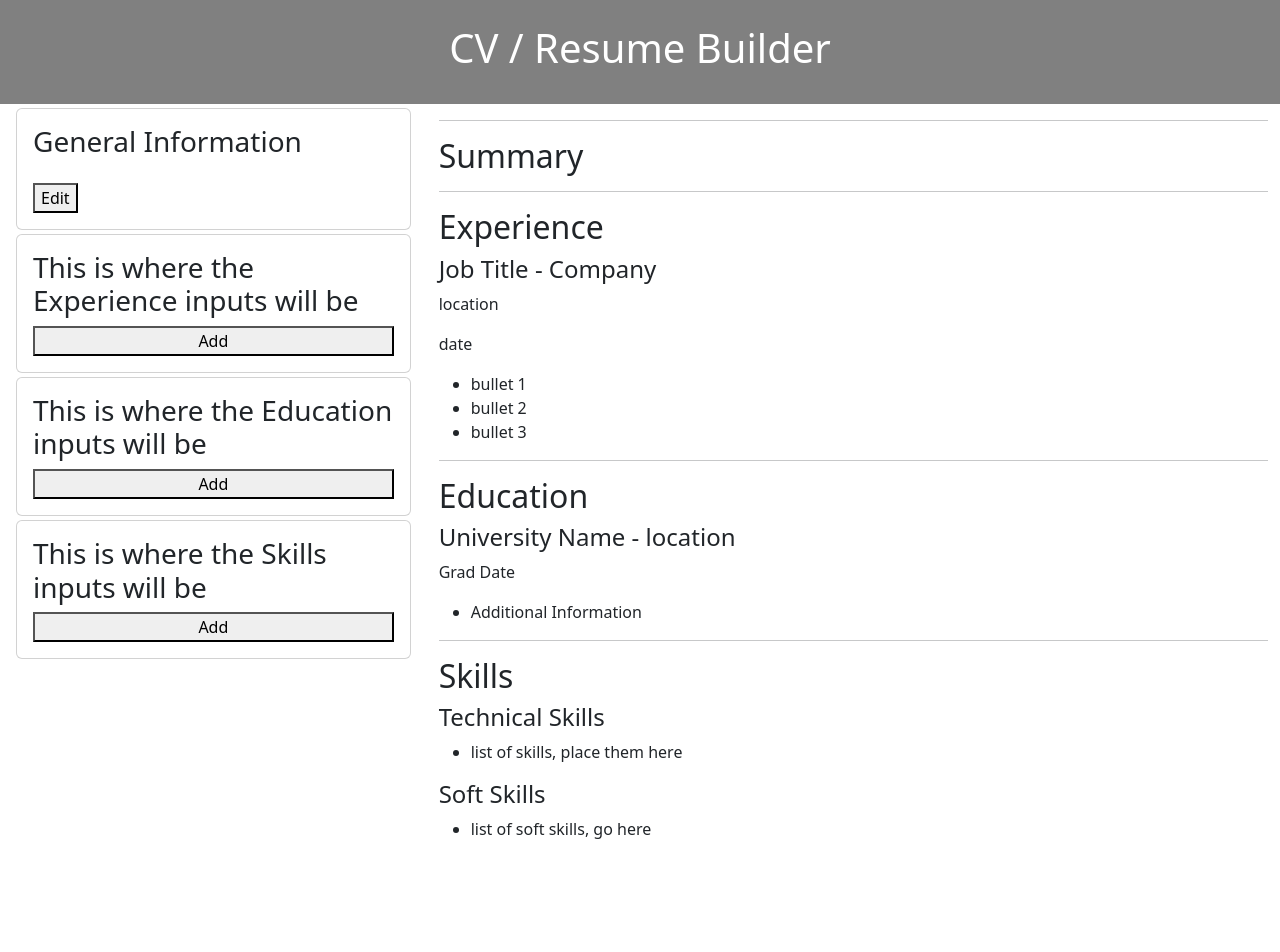
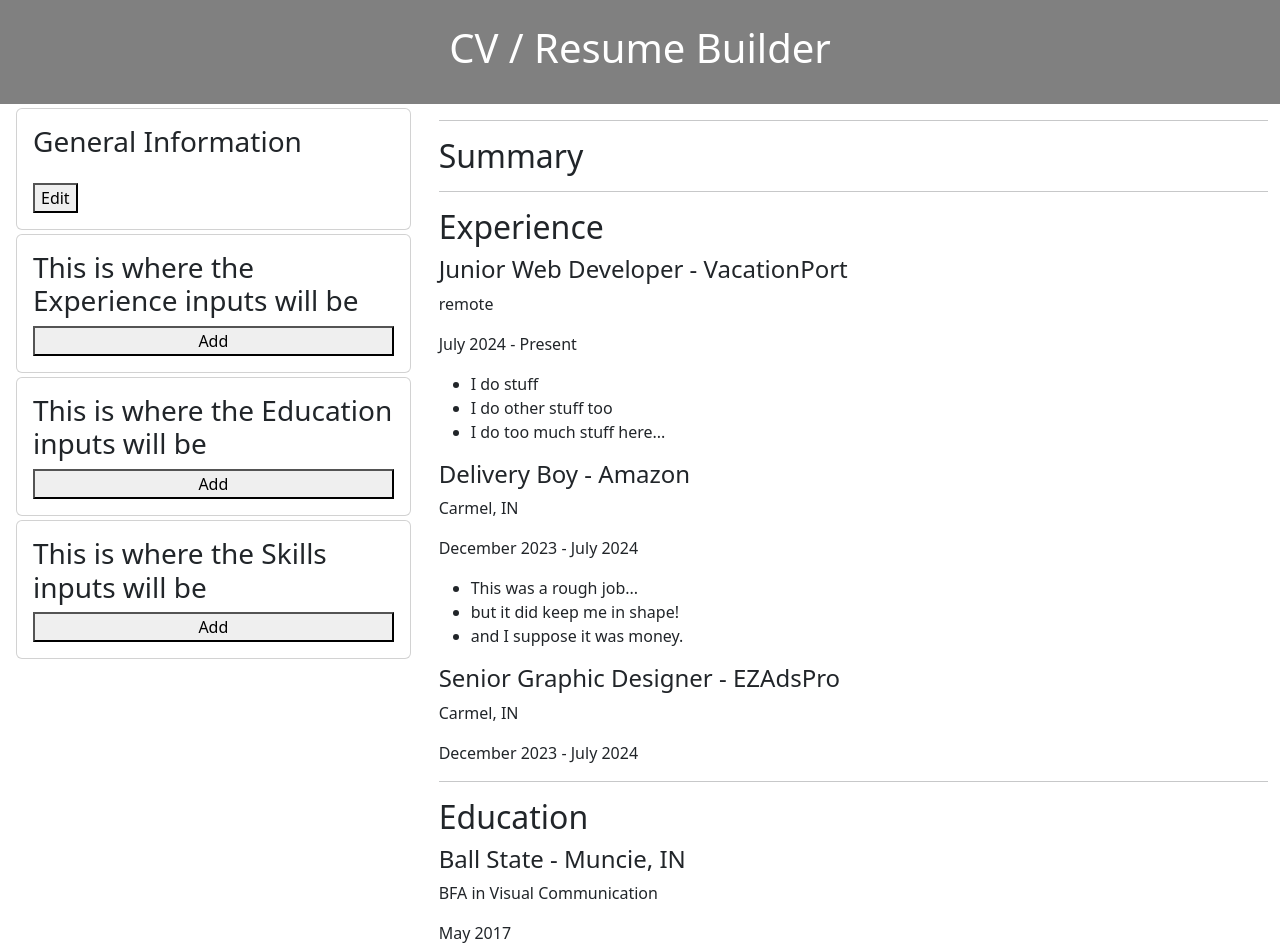
Before and after one commit to Bateeters/CVResumeBuilder, a React (Vite) app: page / in a window 1280 px wide. Shown: the top 952 px of the page. Before the commit the page ends 857 px from the top, so only its background shows below. Built offline with nearby package versions, Linux system fonts and the light colour scheme.

Commit message:
Experience and Education display sections linked to useState Object

```diff
--- a/src/App.jsx
+++ b/src/App.jsx
@@ -21,19 +21,51 @@ function App() {
     },
     education: [
       {
-        school: "",
-        degree: "",
-        specialization: "",
-        graduationDate: "",
+        school: "Ball State",
+        location: "Muncie, IN",
+        degree: "BFA",
+        specialization: "Visual Communication",
+        gradDate: "May 2017",
+        additional: [
+          "3.2 GPA",
+          "Minor in Marketing"
+        ]
       }
     ],
     experience: [
       {
-        company: "",
-        title: "",
-        startDate: "",
-        endDate: "",
-      }
+        company: "VacationPort",
+        title: "Junior Web Developer",
+        location: "remote",
+        startDate: "July 2024",
+        endDate: "Present",
+        additional: [
+          "I do stuff",
+          "I do other stuff too",
+          "I do too much stuff here..."
+        ]
+      },
+      {
+        company: "Amazon",
+        title: "Delivery Boy",
+        location: "Carmel, IN",
+        startDate: "December 2023",
+        endDate: "July 2024",
+        additional: [
+          "This was a rough job...",
+          "but it did keep me in shape!",
+          "and I suppose it was money."
+        ]
+      },
+      {
+        company: "EZAdsPro",
+        title: "Senior Graphic Designer",
+        location: "Carmel, IN",
+        startDate: "December 2023",
+        endDate: "July 2024",
+        additional: [
+        ]
+      },
     ],
     skills: {
       softSkills: [],
--- a/src/components/CVDisplay.jsx
+++ b/src/components/CVDisplay.jsx
@@ -19,21 +19,33 @@ function CVDisplay({ general, experience, education, skills}){
             <p>{general.summary}</p>
             <hr />
             <h2>Experience</h2>
-            <h4>Job Title - Company</h4>
-            <p>location</p>
-            <p>date</p>
-            <ul>
-                <li>bullet 1</li>
-                <li>bullet 2</li>
-                <li>bullet 3</li>
-            </ul>
+            {experience.map((job) => (
+                <div>
+                    <h4>{job.title} - {job.company}</h4>
+                    <p>{job.location}</p>
+                    <p>{job.startDate} - {job.endDate}</p>
+                    <ul>
+                        {job.additional.map((bullet) => (
+                            <li>{bullet}</li>
+                        ))}
+                    </ul>
+                </div>
+            ))}
+
             <hr />
             <h2>Education</h2>
-            <h4>University Name - location</h4>
-            <p>Grad Date</p>
-            <ul>
-                <li>Additional Information</li>
-            </ul>
+            {education.map((school) => (
+                <div>
+                    <h4>{school.school} - {school.location}</h4>
+                    <p>{school.degree} in {school.specialization}</p>
+                    <p>{school.gradDate}</p>
+                    <ul>
+                        {school.additional.map((bullet) => (
+                            <li>{bullet}</li>
+                        ))}
+                    </ul>
+                </div>
+            ))}
             <hr />
             <h2>Skills</h2>
             <h4>Technical Skills</h4>
```
